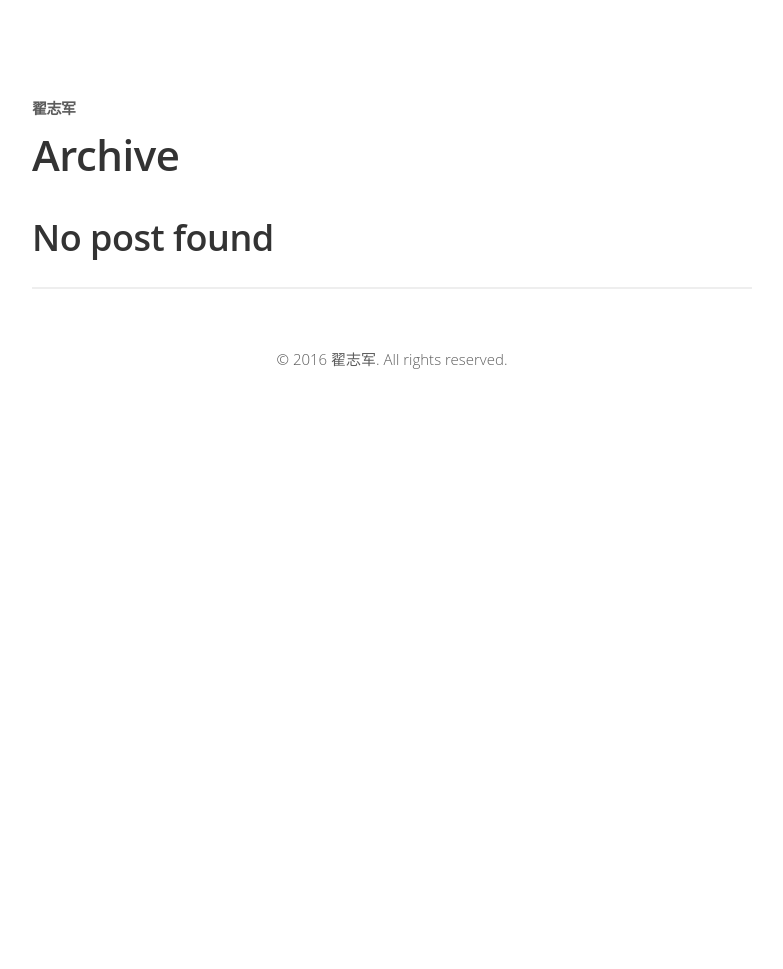
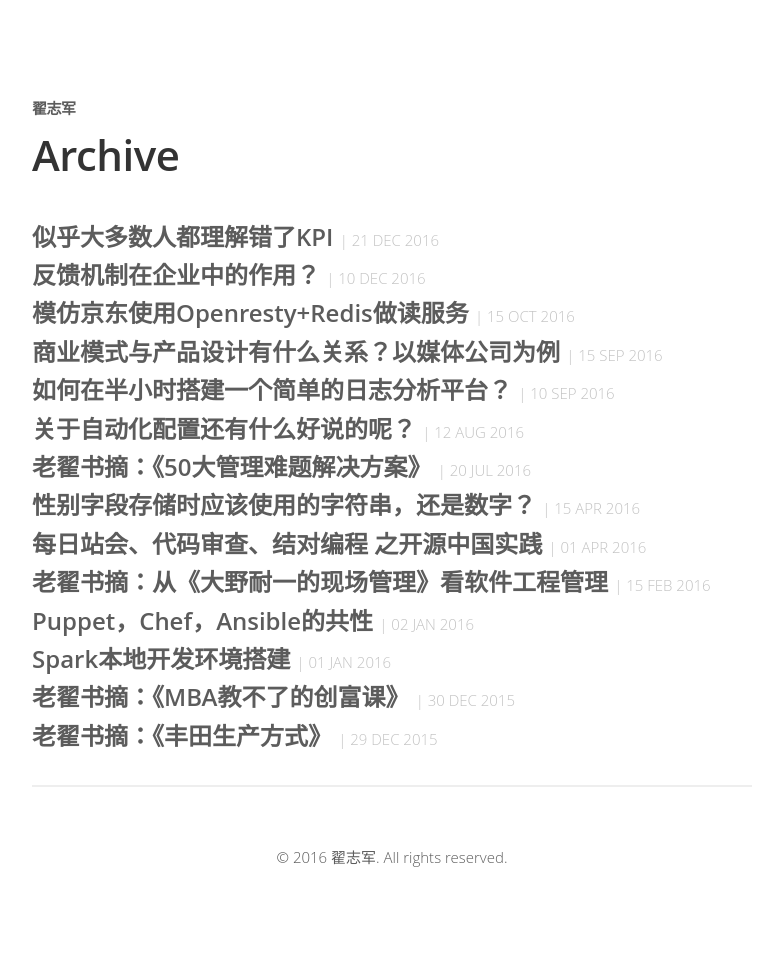
Before and after one commit to stayfoolish666/zacker330.github.io, a Jekyll site: the page built from archive/index.html, in a window 1280 px wide. Shown: the whole page, without its empty margins (248-1031 px from the left). Built offline with Jekyll 4.4.1, drawn with Linux system fonts in a browser that asks for light colours; comment, search, counter and statistics services are not loaded; before the commit the page ends 900 px from its top, so only the background shows below that.

Commit message:
fix typo a big typo

```diff
--- a/_posts/copy-jd-openresty-redis.md
+++ b/_posts/2016-10-15-copy-jd-openresty-redis.md
@@ -1,6 +1,6 @@
 ---
 layout: post
-title: "模拟京东使用Openresty+Redis做读服务"
+title: "模仿京东使用Openresty+Redis做读服务"
 description: "直接在Nginx上开发web应用是怎么一回事？"
 date: 2016-10-15
 tags: [Nginx, Openresty, Lua, Redis, lua-resty-template, lua-resty-redis]
--- a/_posts/how-to-save-my-kpi.md
+++ b/_posts/2016-12-21-how-to-save-my-kpi.md
@@ -3,7 +3,7 @@ layout: post
 title: "似乎大多数人都理解错了KPI"
 description: "KPI的自我救赎"
 date: 2016-12-21
-tags: [KPI, Management, 管理]
+tags: [KPI, Management, 企业管理]
 comments: false
 share: false
 ---
@@ -37,6 +37,8 @@ KPI是指衡量一个**管理工作**成效的**最重要**指标。注意，是
 
 KPI是一个名词，不是一个动词。管理者的管理成效不等于员工的100%执行。KPI本质上是自我管理，不是上级对下级的工作安排。工作如何安排，不在本文讨论范围。
 
+抱怨KPI是没有用的，现实世界中，KPI在企业中会与企业的其它因素起化学反应，远没有本文**说**的那么简单。
+
 最后，两个思考题：
 
 * “如果新浪要求自己员工每天要发2条以上微博” 这条能成为新浪员工的KPI吗？
```
Also changed, not shown: _posts/2015-12-29-tps.md (renamed from _posts/tps.md), _posts/2015-12-30-mba-wealth.md (renamed from _posts/mba-wealth.md), _posts/2016-1-1-setup-spark-env-for-dev.md (renamed from _posts/setup-spark-env-for-dev.md), _posts/2016-1-2-the-nature-of-ansible-puppet-chef.md (renamed from _posts/the-nature-of-ansible-puppet-chef.md), _posts/2016-12-10-feedback-in-company.md (renamed from _posts/feedback-in-company.md), _posts/2016-2-15-software-dev-in-site-management-view.md (renamed from _posts/software-dev-in-site-management-view.md), _posts/2016-4-1-standup-codereview-pair-in-oschina.md (renamed from _posts/standup-codereview-pair-in-oschina.md), _posts/2016-4-15-how-to-save-gender-in-database.md (renamed from _posts/how-to-save-gender-in-database.md), _posts/2016-7-20-solutions-for-managers-problem.md (renamed from _posts/solutions-for-managers-problem.md), _posts/2016-8-12-automation-configuration.md (renamed from _posts/automation-configuration.md), _posts/2016-9-10-how-to-setup-a-simple-log-analysis-platform-in-half-hour.md (renamed from _posts/how-to-setup-a-simple-log-analysis-platform-in-half-hour.md), _posts/2016-9-15-whats-the-relation-between-production-and-business.md (renamed from _posts/whats-the-relation-between-production-and-business.md).
